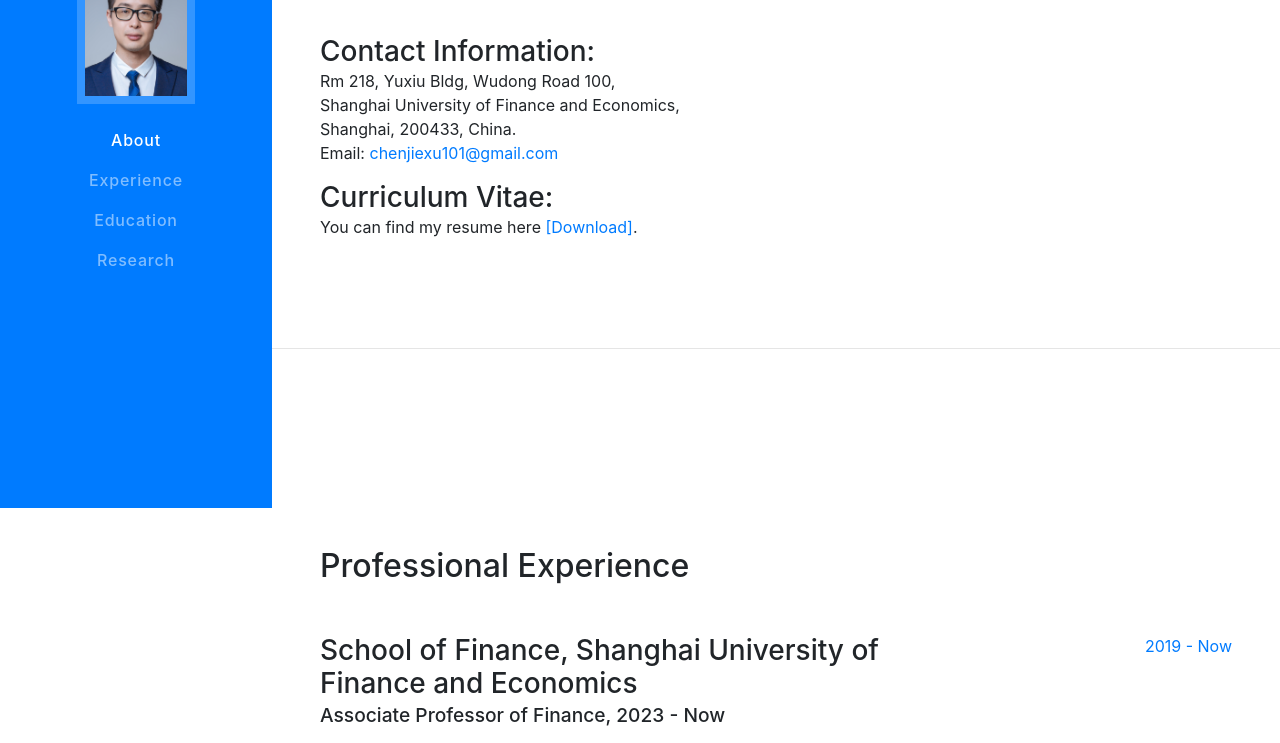
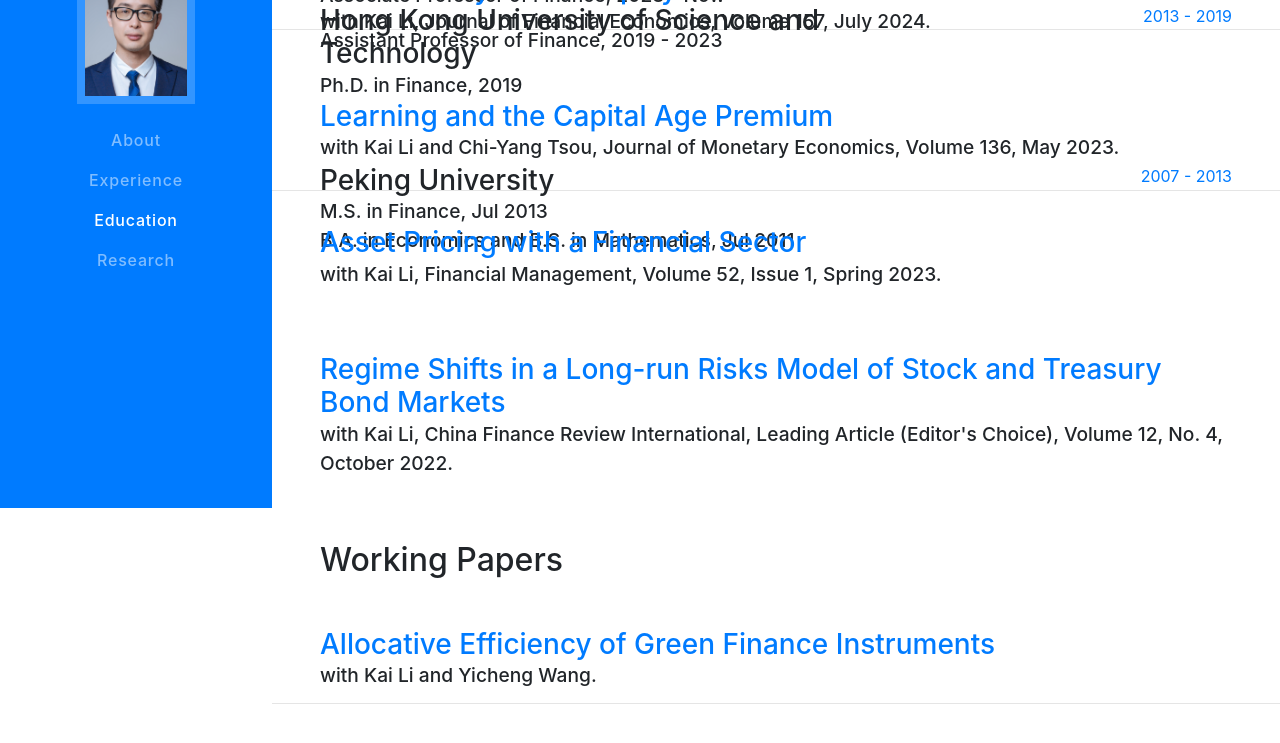
Before and after one commit to chenjie-xu/chenjie-xu.github.io, a website with bundled scripts: page index.html in a window 1280 px wide. Shown: the part 292-1035 px from the top of the page. Built offline with nearby package versions, Linux system fonts and the light colour scheme.

Commit message:
Update resume.css

```diff
--- a/css/resume.css
+++ b/css/resume.css
@@ -153,8 +153,8 @@
   padding-top: 1rem !important;
   padding-bottom: 1rem !important;
   max-width: 75rem;
-  margin-top: -5rem; /* Default negative margin */
-  margin-bottom: -5rem;
+  margin-top: -20rem; /* Default negative margin */
+  margin-bottom: -20rem;
 }
 
 section.resume-section .resume-item .resume-date {
@@ -174,8 +174,8 @@
   section.resume-section {
     padding-top: 1rem !important;
     padding-bottom: 1rem !important;
-    margin-top: -5rem; /* Default negative margin */
-    margin-bottom: -5rem;
+    margin-top: -20rem; /* Default negative margin */
+    margin-bottom: -20rem;
   }
 }
 
```
